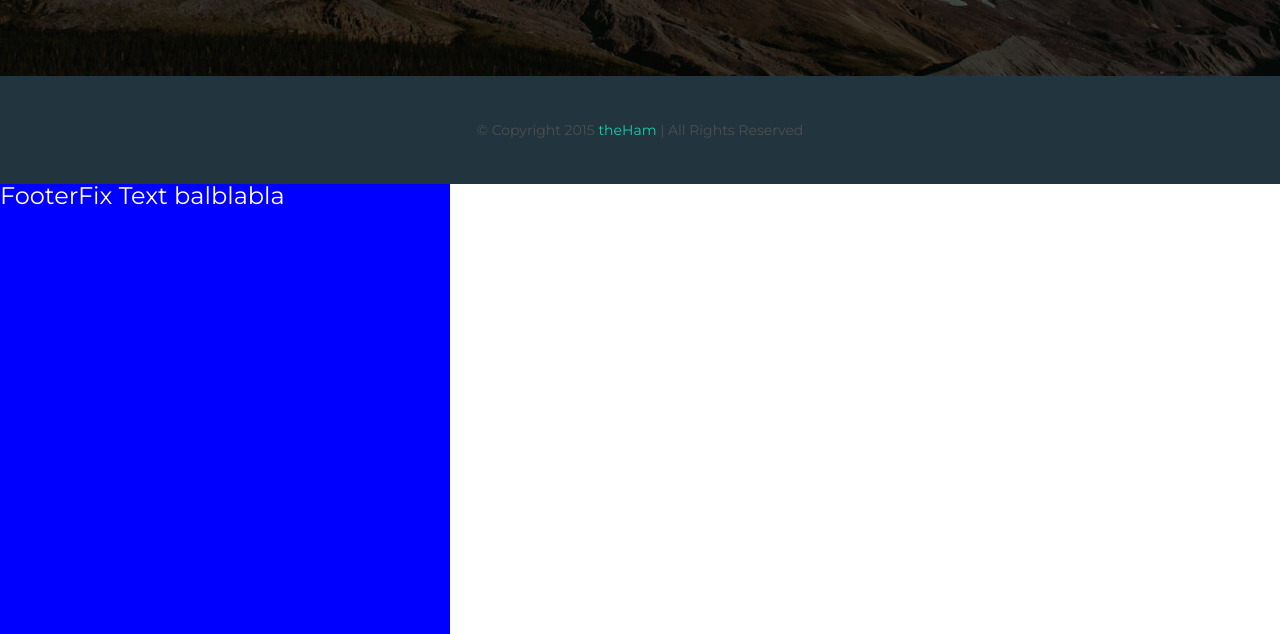
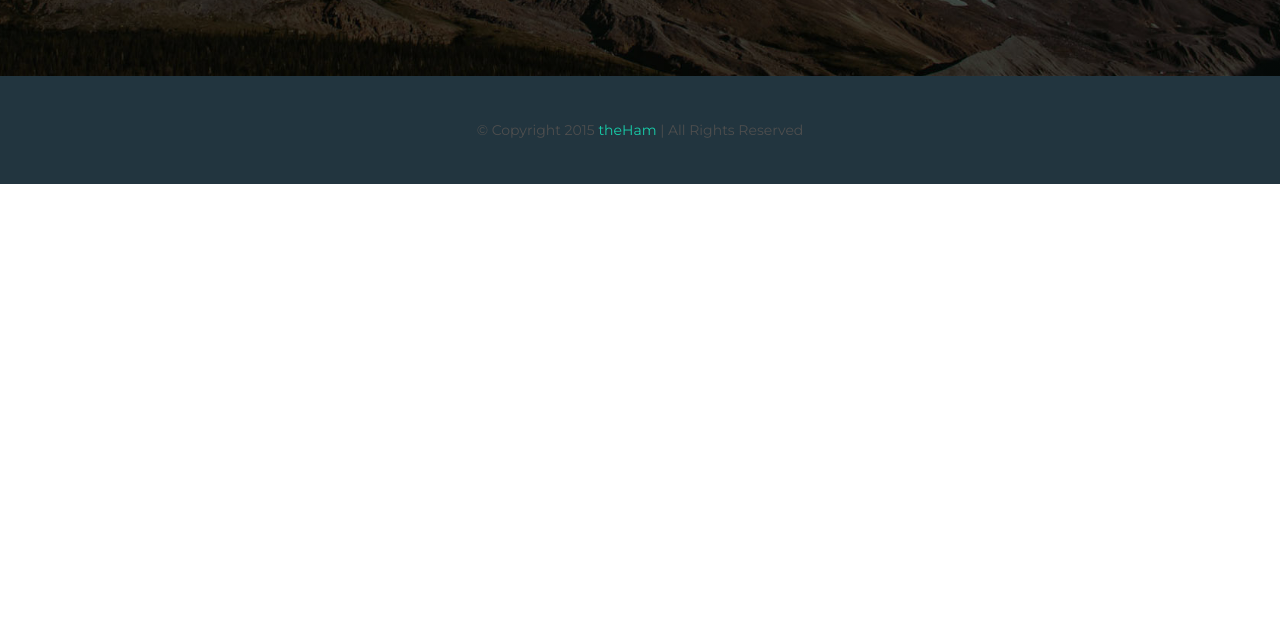
Before and after one commit to Ternovenko/Ternovenko.github.io, a plain HTML site: page Step_Project_Ham/index.html in a window 1280 px wide. Shown: the part 5438-6072 px from the top of the page. After the commit the page ends 5622 px from the top, so only its background shows below. Drawn offline with Linux system fonts and the light colour scheme.

Commit message:
edit drafts in html

```diff
--- a/Step_Project_Ham/index.html
+++ b/Step_Project_Ham/index.html
@@ -550,8 +550,6 @@
         <footer class="footer-ham">
     <p class="footer-text">&copy; Copyright 2015 <a href="#" class="footer-text-link">theHam</a> | All Rights Reserved</p>
             </footer>
-        <div class="footerFix"> FooterFix Text balblabla</div>
-    </div>
     <script src="script/script.js"></script>
 </body>
 </html>
```
